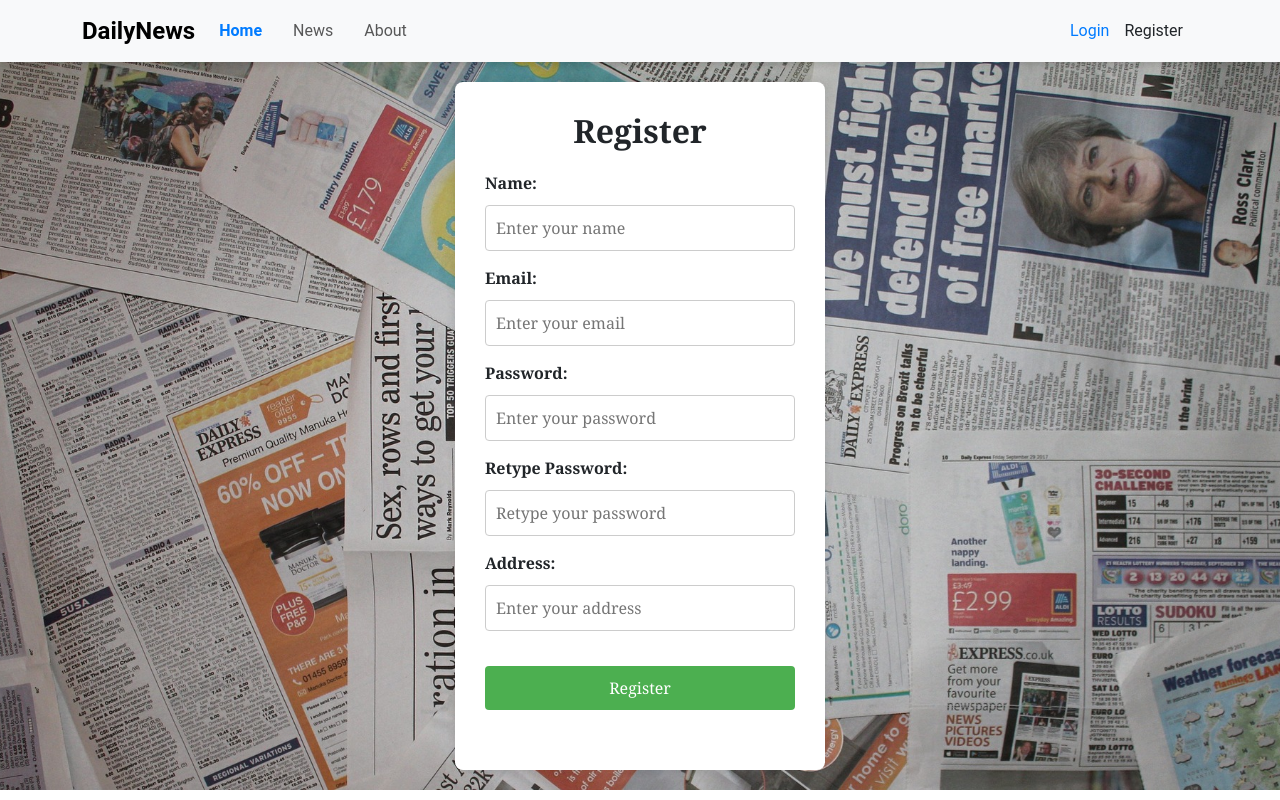
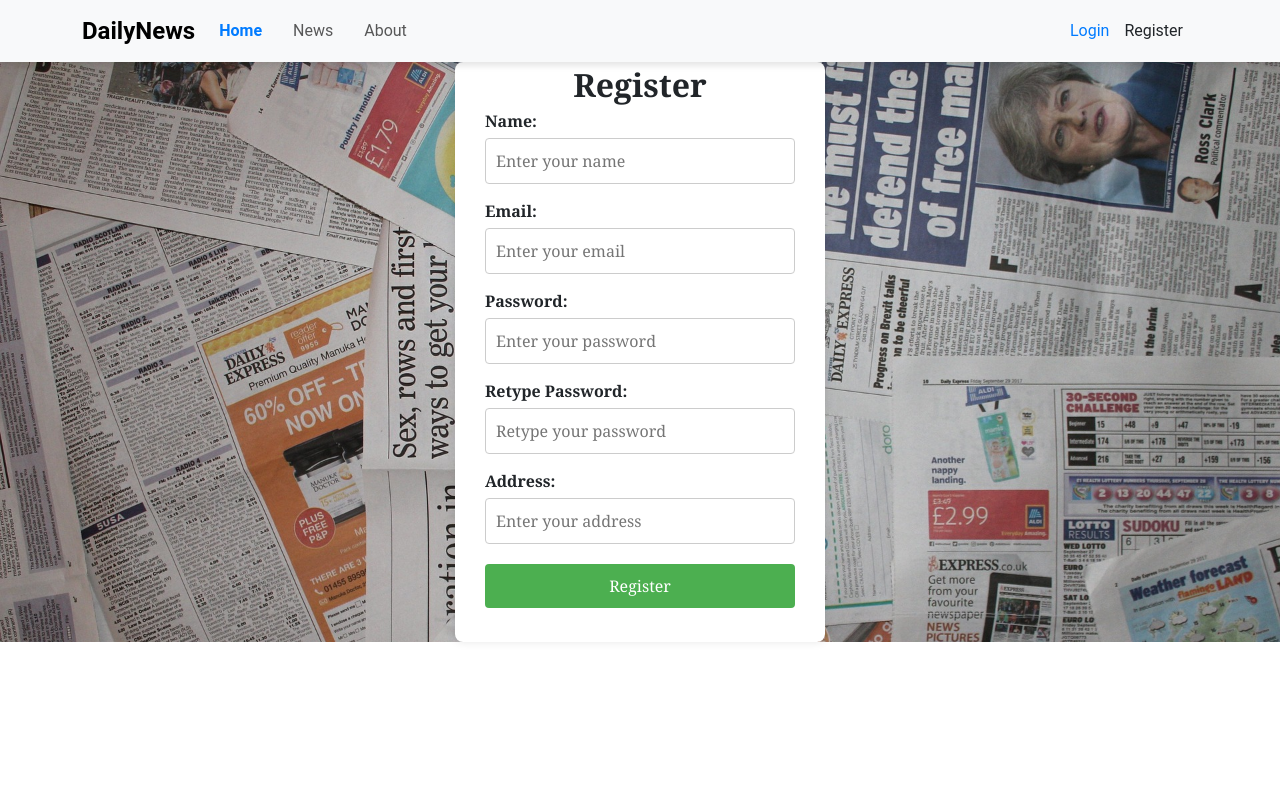
Before and after one commit to ank2911/News_App, a React (Create React App) app in the folder DailyNews-Frontend/: page /register in a window 1280 px wide. Built offline with nearby package versions, Linux system fonts and the light colour scheme.

Commit message:
registration from design issues fixed

```diff
--- a/DailyNews-Frontend/src/components/Register.js
+++ b/DailyNews-Frontend/src/components/Register.js
@@ -94,7 +94,7 @@ function Register() {
         />
 
         {/* Display password match status */}
-        {!passwordsMatch && <p style={{ color: 'red' }}>Passwords do not match</p>}
+        {!passwordsMatch && <p style={{ color: 'red', marginBottom: '0px'}}>Passwords do not match</p>}
 
         <label htmlFor="address">Address:</label>
         <input
--- a/DailyNews-Frontend/src/styles/Register.css
+++ b/DailyNews-Frontend/src/styles/Register.css
@@ -1,33 +1,34 @@
+
 .register-container {
     font-family:Cambria, Cochin, Georgia, Times, 'Times New Roman', serif;
     display: flex;
     justify-content: center;
     align-items: center;
-    height: 91vh;
     background-color: #f0f0f0;
-
-
     background-image: url('../assests/img1.jpg');
     background-size: cover;
     background-position: center;
+
   }
 
   .register-form {
     background-color: #fff;
-    padding: 30px;
+    padding: 4px 30px 4px 30px;
     border-radius: 8px;
     box-shadow: 0 0 10px rgba(0, 0, 0, 0.1); /* Box shadow for a subtle effect */
     width: 370px;
+    min-height: 580px;
   }
 
   .register-form h2 {
     text-align: center;
-    margin-bottom: 20px;
+    margin-bottom: 5px;
+
   }
 
   .register-form label {
     font-weight: bold;
-    margin-bottom: 10px;
+    margin-bottom: 5px;
   }
 
   .register-form input[type="text"],
@@ -49,8 +50,8 @@
     border: none;
     border-radius: 4px;
     cursor: pointer;
-    margin-top: 20px;
-    margin-bottom: 30px;
+    margin-top: 5px;
+    margin-bottom: 5px;
   }
 
   .register-form button:hover {
@@ -60,11 +61,11 @@
   .success-message {
     color: green;
     text-align: center;
-    margin: 10px 0;
+
   }
 
   .error-message {
     color: red;
     text-align: center;
-    margin: 10px 0;
+   margin-bottom: 0px;
   }
```
